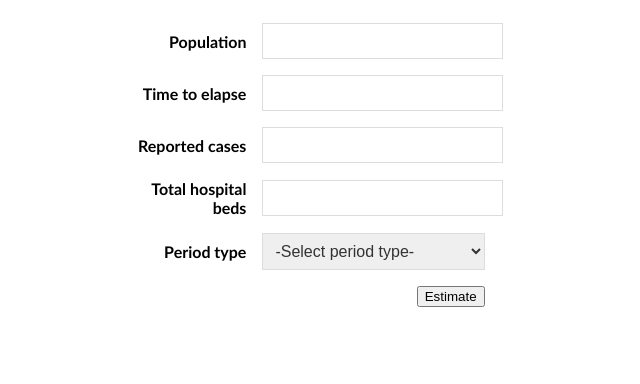
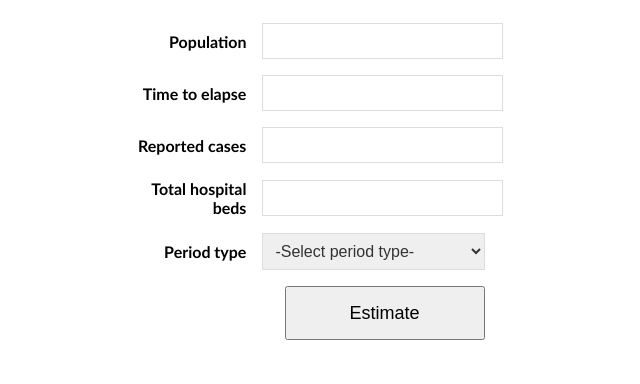
Before and after one commit to victor-otim/covid_19_estimator, a PHP site: page / in a window 1280 px wide. Shown: the part 101-485 px from the top of the page, without its empty margins (337-977 px from the left). Run offline with PHP 8.4, Linux system fonts and the light colour scheme.

Commit message:
Update index.php

```diff
--- a/index.php
+++ b/index.php
@@ -48,6 +48,13 @@
 		text-align:left;
 		font-weight:bold;
 	}
+
+	button {
+		width:200px;
+		height:54px;
+		font-size:18px;
+	}
+
 </style>
 <script src="https://code.jquery.com/jquery-3.4.1.min.js" integrity="sha256-CSXorXvZcTkaix6Yvo6HppcZGetbYMGWSFlBw8HfCJo=" crossorigin="anonymous"></script>
 </head>
```
